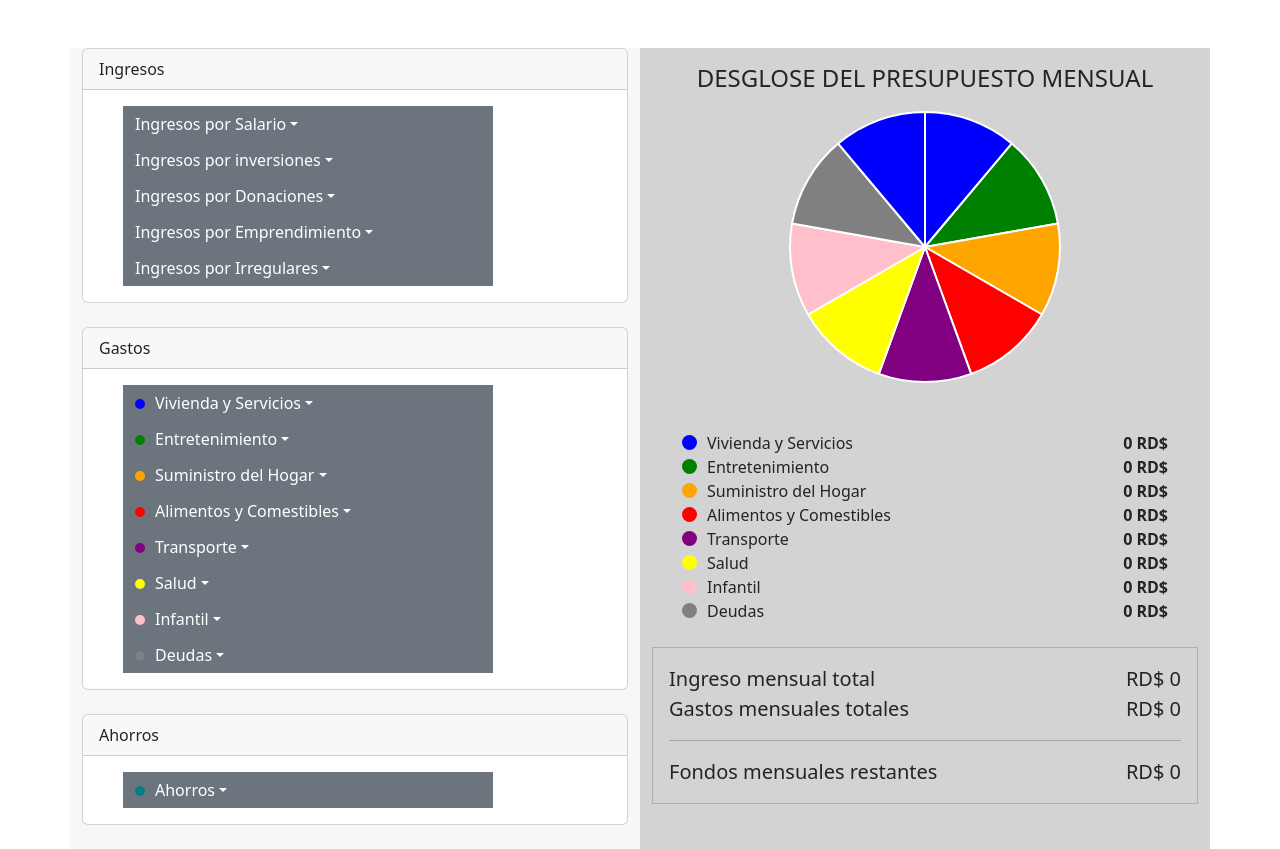
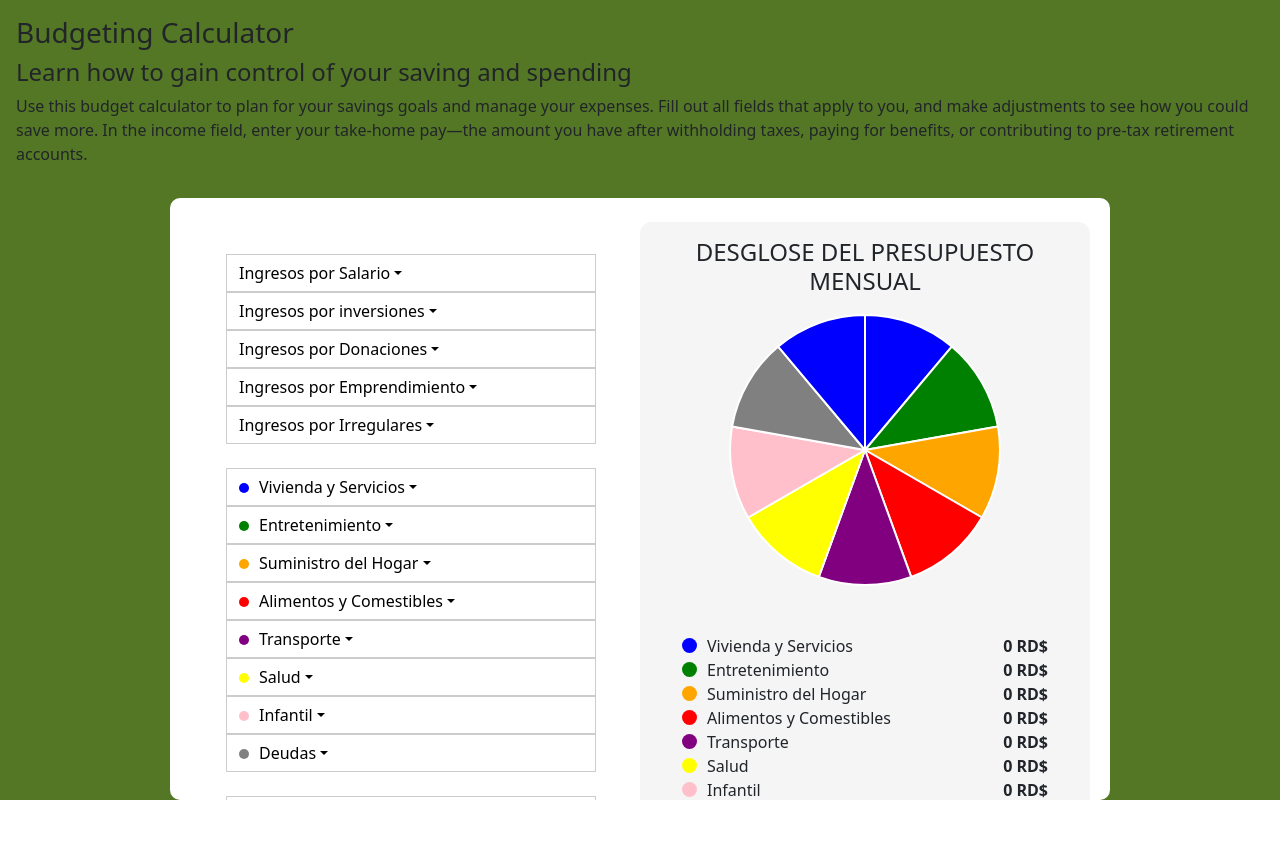
Before and after one commit to tonderflash/CalculadoraPresupuesto, a React (Create React App) app: page / in a window 1280 px wide. After the commit the page ends 800 px from the top, so only its background shows below. Built offline with nearby package versions, Linux system fonts and the light colour scheme.

Commit message:
nuevos cambios kloq

```diff
--- a/src/App.js
+++ b/src/App.js
@@ -18,25 +18,25 @@ function App() {
         nombre: "Ingresos por inversiones",
         value: 0,
         subExpenses: [
-          { id: "AlquileresInput", value: 0 },
-          { id: "DividendosInput", value: 0 },
-          { id: "GananciasDeCapitalInput", value: 0 },
+          { id: "Alquileres", value: 0 },
+          { id: "Dividendos", value: 0 },
+          { id: "GananciasDeCapital", value: 0 },
         ],
       },
       {
         nombre: "Ingresos por Donaciones",
         value: 0,
         subExpenses: [
-          { id: "DonacionesInput", value: 0 },
-          { id: "SubsidiosInput", value: 0 },
+          { id: "Donaciones", value: 0 },
+          { id: "Subsidios", value: 0 },
         ],
       },
       {
         nombre: "Ingresos por Emprendimiento",
         value: 0,
         subExpenses: [
-          { id: "VentasBienesServiciosInput", value: 0 },
-          { id: "FreelanceInput", value: 0 },
+          { id: "VentasBienesServicios", value: 0 },
+          { id: "Freelance", value: 0 },
         ],
       },
       {
@@ -51,12 +51,12 @@ function App() {
         nombre: "Ahorros",
         value: 0,
         subExpenses: [
-          { id: "FondoEmergenciaInput", value: 0 },
-          { id: "FondoVacacionesInput", value: 0 },
-          { id: "FondoJubilaciónInput", value: 0 },
-          { id: "FondoEducacionInput", value: 0 },
-          { id: "FondoReduccionDeudasInput", value: 0 },
-          { id: "FondoInversionInput", value: 0 },
+          { id: "FondoEmergencia", value: 0 },
+          { id: "FondoVacaciones", value: 0 },
+          { id: "FondoJubilación", value: 0 },
+          { id: "FondoEducacion", value: 0 },
+          { id: "FondoReduccionDeudas", value: 0 },
+          { id: "FondoInversion", value: 0 },
         ],
       },
     ],
@@ -66,18 +66,18 @@ function App() {
         nombre: "Vivienda y Servicios",
         value: 0,
         subExpenses: [
-          { id: "rentaInput", value: 0 },
-          { id: "prestamoHipotecarioInput", value: 0 },
-          { id: "impuestosPropiedadInput", value: 0 },
-          { id: "seguroInmbiliarioInput", value: 0 },
-          { id: "energíaElectricaInput", value: 0 },
-          { id: "celularInput", value: 0 },
-          { id: "cableInput", value: 0 },
-          { id: "internetInput", value: 0 },
-          { id: "gasInput", value: 0 },
-          { id: "matenimientoInput", value: 0 },
-          { id: "servivioDomesticoInput", value: 0 },
-          { id: "otrosInput", value: 0 },
+          { id: "renta", value: 0 },
+          { id: "prestamoHipotecario", value: 0 },
+          { id: "impuestosPropiedad", value: 0 },
+          { id: "seguroInmbiliario", value: 0 },
+          { id: "energíaElectrica", value: 0 },
+          { id: "celular", value: 0 },
+          { id: "cable", value: 0 },
+          { id: "internet", value: 0 },
+          { id: "gas", value: 0 },
+          { id: "matenimiento", value: 0 },
+          { id: "servivioDomestico", value: 0 },
+          { id: "otros", value: 0 },
         ],
       },
       {
@@ -85,15 +85,15 @@ function App() {
         nombre: "Entretenimiento",
         value: 0,
         subExpenses: [
-          { id: "restaurantesInput", value: 0 },
-          { id: "cafeInput", value: 0 },
-          { id: "deliverysInput", value: 0 },
-          { id: "cineInput", value: 0 },
-          { id: "hobbieInput", value: 0 },
-          { id: "loteriaInput", value: 0 },
-          { id: "memebresiaInput", value: 0 },
-          { id: "suscripcionesInput", value: 0 },
-          { id: "otrosInput", value: 0 },
+          { id: "restaurantes", value: 0 },
+          { id: "cafe", value: 0 },
+          { id: "deliverys", value: 0 },
+          { id: "cine", value: 0 },
+          { id: "hobbie", value: 0 },
+          { id: "loteria", value: 0 },
+          { id: "memebresia", value: 0 },
+          { id: "suscripciones", value: 0 },
+          { id: "otros", value: 0 },
         ],
       },
       {
@@ -101,13 +101,13 @@ function App() {
         nombre: "Suministro del Hogar",
         value: 0,
         subExpenses: [
-          { id: "despensaInput", value: 0 },
-          { id: "herramientasInput", value: 0 },
-          { id: "lavanderiaInput", value: 0 },
-          { id: "mascotasInput", value: 0 },
-          { id: "cuidadoPersonalInput", value: 0 },
-          { id: "comidaMascotasInput", value: 0 },
-          { id: "otrosInput", value: 0 },
+          { id: "despensa", value: 0 },
+          { id: "herramientas", value: 0 },
+          { id: "lavanderia", value: 0 },
+          { id: "mascotas", value: 0 },
+          { id: "cuidadoPersonal", value: 0 },
+          { id: "comidaMascotas", value: 0 },
+          { id: "otros", value: 0 },
         ],
       },
       {
@@ -115,9 +115,9 @@ function App() {
         nombre: "Alimentos y Comestibles",
         value: 0,
         subExpenses: [
-          { id: "supermercadoInput", value: 0 },
-          { id: "necestidadesInput", value: 0 },
-          { id: "otrosInput", value: 0 },
+          { id: "supermercado", value: 0 },
+          { id: "necestidades", value: 0 },
+          { id: "otros", value: 0 },
         ],
       },
       {
@@ -125,13 +125,13 @@ function App() {
         nombre: "Transporte",
         value: 0,
         subExpenses: [
-          { id: "gasolinaInput", value: 0 },
-          { id: "seguroVehiculoInput", value: 0 },
-          { id: "transporteInput", value: 0 },
-          { id: "parqueoInput", value: 0 },
-          { id: "presupuestoVehiculoInput", value: 0 },
-          { id: "mantenimientoVehiculoInput", value: 0 },
-          { id: "otrosInput", value: 0 },
+          { id: "gasolina", value: 0 },
+          { id: "seguroVehiculo", value: 0 },
+          { id: "transporte", value: 0 },
+          { id: "parqueo", value: 0 },
+          { id: "presupuestoVehiculo", value: 0 },
+          { id: "mantenimientoVehiculo", value: 0 },
+          { id: "otros", value: 0 },
         ],
       },
       {
@@ -139,10 +139,10 @@ function App() {
         nombre: "Salud",
         value: 0,
         subExpenses: [
-          { id: "seguroMedicoInput", value: 0 },
-          { id: "ConsultasMedicasInput", value: 0 },
-          { id: "farmaciaInput", value: 0 },
-          { id: "otrosInput", value: 0 },
+          { id: "seguroMedico", value: 0 },
+          { id: "ConsultasMedicas", value: 0 },
+          { id: "farmacia", value: 0 },
+          { id: "otros", value: 0 },
         ],
       },
       {
@@ -150,9 +150,9 @@ function App() {
         nombre: "Infantil",
         value: 0,
         subExpenses: [
-          { id: "CuidoInput", value: 0 },
-          { id: "ActividadesSocialesInput", value: 0 },
-          { id: "otrosInput", value: 0 },
+          { id: "Cuido", value: 0 },
+          { id: "ActividadesSociales", value: 0 },
+          { id: "otros", value: 0 },
         ],
       },
       {
@@ -160,11 +160,11 @@ function App() {
         nombre: "Deudas",
         value: 0,
         subExpenses: [
-          { id: "PrestamoConsumoInput", value: 0 },
-          { id: "TarjetaCreditoInput", value: 0 },
-          { id: "MantenimientoInfantilInput", value: 0 },
-          { id: "ImpuestosGubernamentalesInput", value: 0 },
-          { id: "OtrosInput", value: 0 },
+          { id: "PrestamoConsumo", value: 0 },
+          { id: "TarjetaCredito", value: 0 },
+          { id: "MantenimientoInfantil", value: 0 },
+          { id: "ImpuestosGubernamentales", value: 0 },
+          { id: "Otros", value: 0 },
         ],
       },
     ],
@@ -179,7 +179,7 @@ function App() {
 
   return (
     <BudgetContext.Provider value={{ budgetExpenses, setExpense }}>
-      <div>
+      <div className='background-color'>
         <Home />
       </div>
     </BudgetContext.Provider>
--- a/src/assets/css/style.css
+++ b/src/assets/css/style.css
@@ -1,3 +1,16 @@
+.background-color {
+    background-color:#547725;
+    height: 100vh;
+    display: flex;
+}
+
+
+.box-style{
+    background-color: white;
+    margin: auto;
+    border-radius: 10px;
+}
+
 .drop-size {
     width: 370px;
 }
@@ -9,6 +22,12 @@
 
 .menu-size {
     max-height: 500px;
+    overflow-y: auto;
+}
+
+.content-size {
+    width: 940px;
+    height: 850px;
     overflow-y: auto;
 }
 
@@ -45,23 +64,25 @@
 
 .button-style {
     border-radius: 0;
-    border: none;
     width: 370px;
+    background-color: white;
+    color: black;
+    border: 1px solid #ccc;
 }
 
-.menu-size::-webkit-scrollbar {
+.content-size::-webkit-scrollbar {
     width: 10px;
 }
 
-.menu-size::-webkit-scrollbar-thumb {
-    background-color: #0059ff;
+.content-size::-webkit-scrollbar-thumb {
+    background-color: gray;
     border-radius: 5px;
 }
 
-.menu-size::-webkit-scrollbar-thumb:hover {
+.content-size::-webkit-scrollbar-thumb:hover {
     background-color: #555;
 }
 
-.menu-size::-webkit-scrollbar-track {
+.content-size::-webkit-scrollbar-track {
     background-color: #eee;
 }
--- a/src/components/ahorros/FormAhorros.js
+++ b/src/components/ahorros/FormAhorros.js
@@ -15,8 +15,10 @@ const FormAhorros = () => {
               <button
                 className="btn btn-secondary dropdown-toggle button-style text-start"
                 type="button"
-                data-bs-toggle="dropdown"
+                data-bs-toggle="collapse"
+                data-bs-target={`#collapseAhorro${index}`}
                 aria-expanded="false"
+                aria-controls={`collapseAhorro${index}`}
               >
                 <span
                   style={{
@@ -30,7 +32,7 @@ const FormAhorros = () => {
                 ></span>
                 {expense.nombre}
               </button>
-              <ul className="dropdown-menu col-12 menu-size">
+              <ul className="collapse container" id={`collapseAhorro${index}`} style={{ backgroundColor: "#d3d3d3" }}>
                 <ViviendaServicios expense={expense} expenseIndex={index} />
               </ul>
             </div>
--- a/src/components/gastos/FormGastos.js
+++ b/src/components/gastos/FormGastos.js
@@ -15,8 +15,10 @@ const FormGastos = () => {
               <button
                 className="btn btn-secondary dropdown-toggle button-style text-start"
                 type="button"
-                data-bs-toggle="dropdown"
+                data-bs-toggle="collapse"
+                data-bs-target={`#collapseGastos${index}`}
                 aria-expanded="false"
+                aria-controls={`collapseGastos${index}`}
               >
                 <span
                   style={{
@@ -30,7 +32,7 @@ const FormGastos = () => {
                 ></span>
                 {expense.nombre}
               </button>
-              <ul className="dropdown-menu col-12 menu-size">
+              <ul className="collapse container" id={`collapseGastos${index}`} style={{ backgroundColor: "#d3d3d3" }}>
                 <ViviendaServicios expense={expense} expenseIndex={index} />
               </ul>
             </div>
--- a/src/components/ingresos/FormIngresos.js
+++ b/src/components/ingresos/FormIngresos.js
@@ -15,12 +15,14 @@ const FormIngresos = () => {
               <button
                 className="btn btn-secondary dropdown-toggle button-style text-start"
                 type="button"
-                data-bs-toggle="dropdown"
+                data-bs-toggle="collapse"
+                data-bs-target={`#collapseIngresos${index}`}
                 aria-expanded="false"
+                aria-controls={`collapseIngresos${index}`}
               >
                 {expense.nombre}
               </button>
-              <ul className="dropdown-menu col-12 menu-size">
+              <ul className="collapse container" id={`collapseIngresos${index}`} style={{ backgroundColor: "#d3d3d3" }}>
                 <ViviendaServicios expense={expense} expenseIndex={index} />
               </ul>
             </div>
--- a/src/pages/Home.js
+++ b/src/pages/Home.js
@@ -11,42 +11,46 @@ const Home = () => {
   const { budgetExpenses } = useContext(BudgetContext);
 
   return (
-    <div
-      className="container-md w-100 mt-5"
-      style={{ backgroundColor: "#f7f7f7" }}
-    >
-      <div className="row">
+    <>
+      <div className="d-flex flex-column">
+
+        <div className="p-2 m-2">
+          <h3>Budgeting Calculator</h3>
+          <h4>Learn how to gain control of your saving and spending</h4>
+          <p>Use this budget calculator to plan for your savings goals and manage your expenses.
+            Fill out all fields that apply to you, and make adjustments to see how you could save more.
+            In the income field, enter your take-home pay—the amount you have after withholding taxes, paying for benefits,
+            or contributing to pre-tax retirement accounts.
+          </p>
+        </div>
+        <div className="container box-style content-size" style={{ backgroundColor: "#ffffff" }}>
+          <div className="row m-2">
             {/* Columna de la izquierda */}
             <div className="col-md-6">
               <div className="mb-4">
-            <div className="card">
-              <div className="card-header">Ingresos</div>
-              <div className="card-body">
+                <div>
+                  <div className="mt-5">
                     <Ingresos />
                   </div>
                 </div>
               </div>
               <div className="mb-4">
-            <div className="card">
-              <div className="card-header">Gastos</div>
-              <div className="card-body">
+                <div>
+                  <div>
                     <Gastos />
                   </div>
                 </div>
               </div>
-
-          <div className="mb-4">
-            <div className="card">
-              <div className="card-header">Ahorros</div>
-              <div className="card-body">
+              <div>
+                <div>
+                  <div>
                     <Ahorros />
                   </div>
                 </div>
               </div>
             </div>
-
             {/* Columna de la derecha con fondo gris */}
-        <div className="col-md-6" style={{ backgroundColor: "#d3d3d3" }}>
+            <div className="col-md-6 mt-3" style={{ backgroundColor: "#f5f5f6", borderRadius: 12 }}>
               <h4 className="text-center mt-3">DESGLOSE DEL PRESUPUESTO MENSUAL</h4>
               <div className="container chart-size mt-2">
                 <PieChart />
@@ -66,38 +70,35 @@ const Home = () => {
                 ))}
               </div>
               <div>
-            <div>
-              <div
-                className="card result-size mt-4"
-                style={{ backgroundColor: "#d3d3d3", borderRadius: 0 }}
-              >
+                <div className="card result-size mt-4 mb-3" style={{ backgroundColor: "#f5f5f6", borderRadius: 0 }}>
                   <div className="card-body">
-                  <div className="card-text custom-text">
+                    <p className="card-text custom-text">
                       <div className="d-flex justify-content-between">
                         Ingreso mensual total
                         <span>RD$ 0</span>
                       </div>
-                  </div>
-                  <div className="card-text custom-text">
+                    </p>
+                    <p className="card-text custom-text">
                       <div className="d-flex justify-content-between">
                         Gastos mensuales totales
                         <span>RD$ 0</span>
                       </div>
-                  </div>
+                    </p>
                     <hr />
-                  <div className="card-text custom-text">
+                    <p className="card-text custom-text">
                       <div className="d-flex justify-content-between">
                         Fondos mensuales restantes
                         <span>RD$ 0</span>
+                      </div>
+                    </p>
                   </div>
                 </div>
               </div>
             </div>
           </div>
-          </div>
-        </div>
-      </div>
-    </div>
+        </div></div>
+
+    </>
   );
 };
 
```
Also changed, not shown: src/components/header.js (added, +11 -0 lines). Lines whose indentation alone changed are shown as unchanged.
